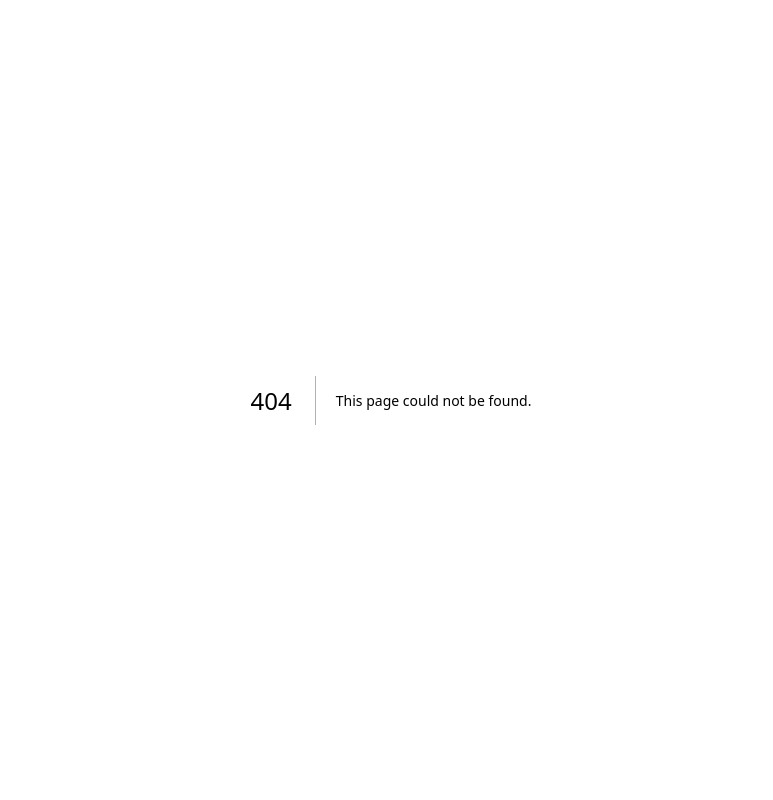
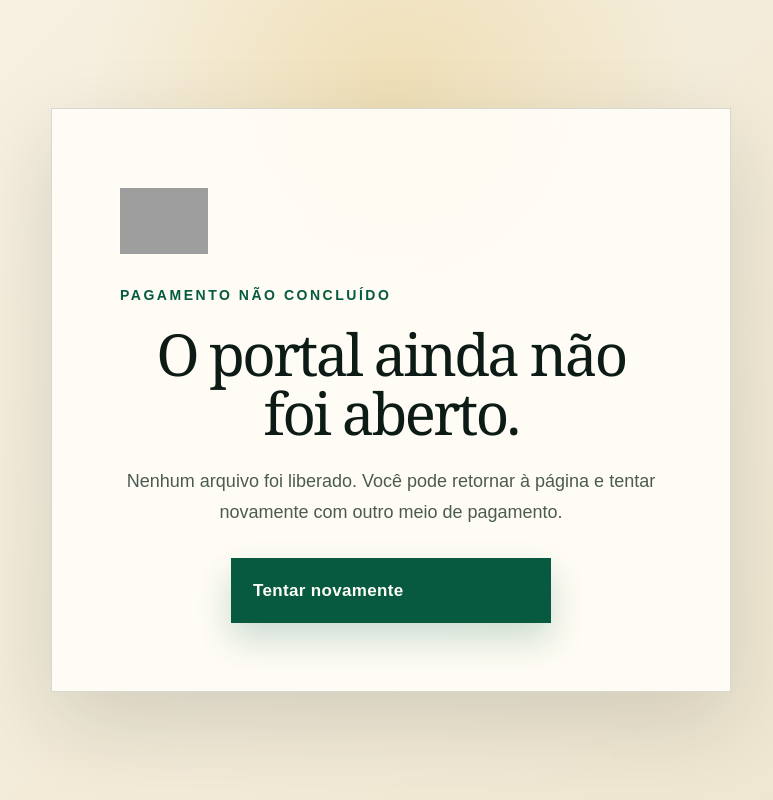
Before and after one commit to fantasticoseditora/universo-herois-fantasticos, a Next.js app: page /pagamento/recusado in a window 1280 px wide. Before the commit this address had no page. Shown: the whole page, without its empty margins (249-1022 px from the left). Built offline with nearby package versions, Linux system fonts and the light colour scheme; grey boxes are pictures that could not be loaded.

Commit message:
Adiciona página de pagamento recusado

```diff
--- /dev/null
+++ b/app/pagamento/recusado/page.tsx
@@ -0,0 +1,23 @@
+export default function PagamentoRecusado() {
+  return (
+    <main className="payment-page">
+      <div className="payment-card">
+        <img
+          src="/images/uhf-logo-cutout.png"
+          alt=""
+          width="88"
+          height="88"
+        />
+        <p className="section-kicker">PAGAMENTO NÃO CONCLUÍDO</p>
+        <h1>O portal ainda não foi aberto.</h1>
+        <p>
+          Nenhum arquivo foi liberado. Você pode retornar à página e tentar
+          novamente com outro meio de pagamento.
+        </p>
+        <a className="button button-primary payment-download" href="/#livro">
+          Tentar novamente
+        </a>
+      </div>
+    </main>
+  );
+}
```
